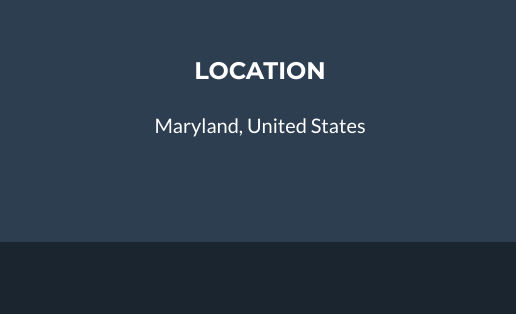
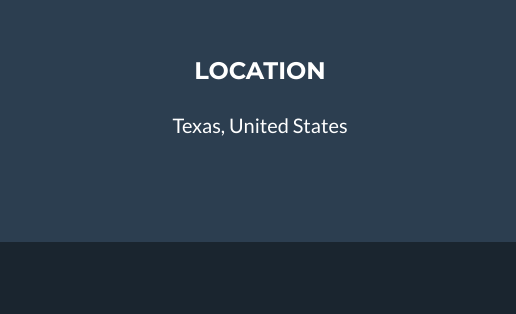
Before and after one commit to Lugofr01/portfolio, a plain HTML site: page index.html in a window 1280 px wide. Shown: the part 11007-11321 px from the top of the page, 0-516 px from the left. Drawn offline with nearby package versions, Linux system fonts and the light colour scheme.

Commit message:
Update index.html

```diff
--- a/index.html
+++ b/index.html
@@ -703,7 +703,7 @@
                     <div class="col-lg-4 mb-5 mb-lg-0">
                         <h4 class="text-uppercase mb-4">Location</h4>
                         <p class="lead mb-0">
-                            Maryland, United States
+                            Texas, United States
                         </p>
                     </div>
                     <!-- Footer Social Icons-->
```
